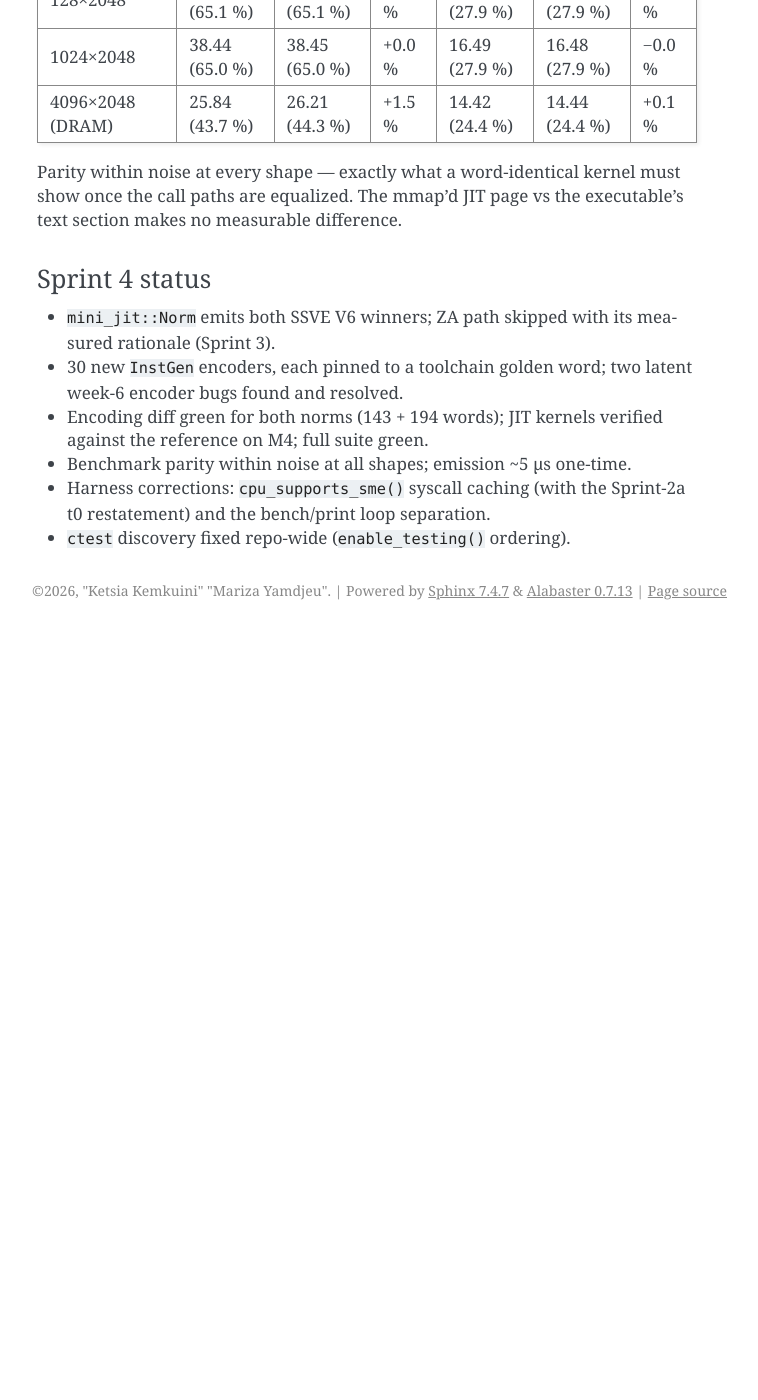
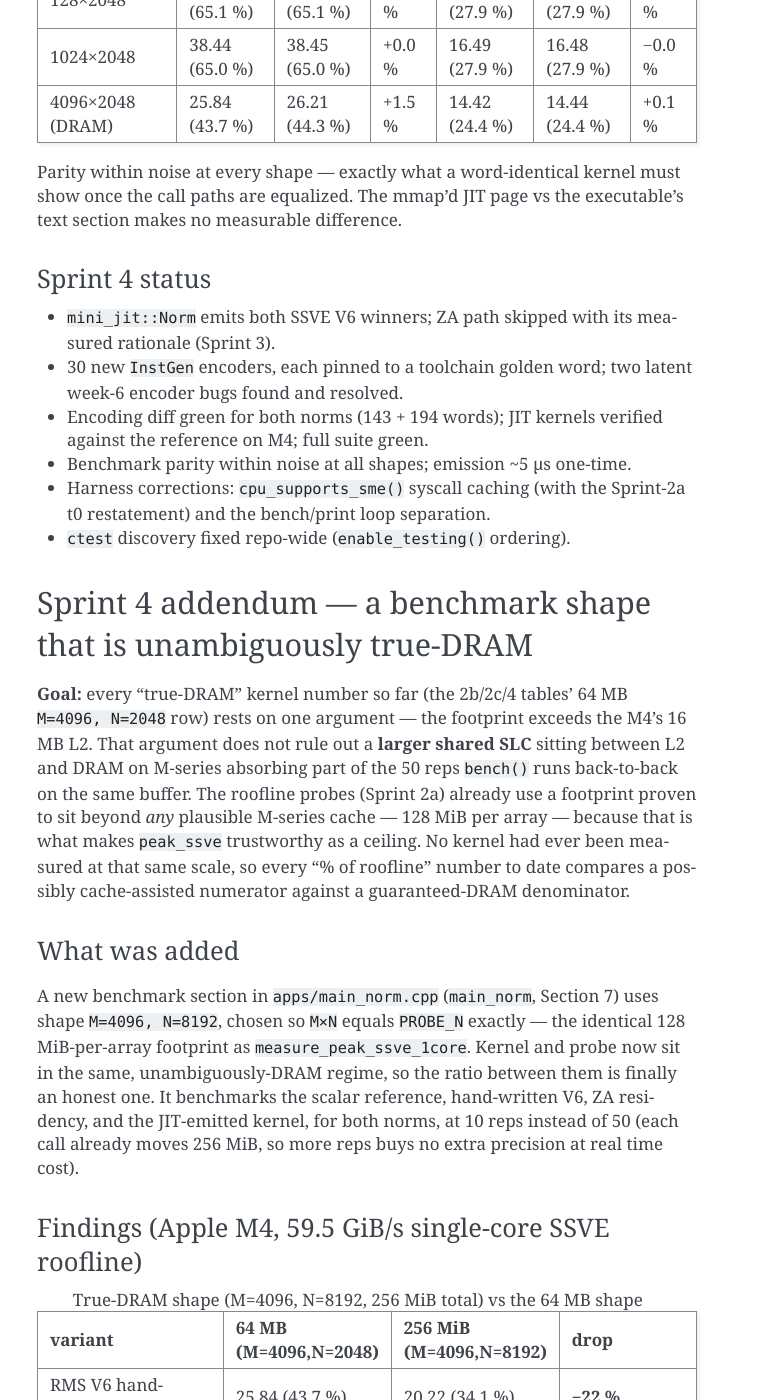
Before and after one commit to kets01/MLC-Project, a Sphinx documentation site: the page built from docs/source/weeks/project_norm.rst, in a window 1280 px wide and 1400 px high, scrolled down 32453 px. Shown: the whole window, without its empty margins (383-1141 px from the left). Built offline with Sphinx 7.4.7, drawn with Linux system fonts in a browser that asks for light colours; before the commit the page ends 33083 px from its top, so only the background shows below that; some of the changed text lies outside the part shown.

Commit message:
docs(norm): document true-DRAM benchmark findings and 64 MB shape correction

```diff
--- a/docs/source/weeks/project_norm.rst
+++ b/docs/source/weeks/project_norm.rst
@@ -1784,3 +1784,106 @@
 - Harness corrections: ``cpu_supports_sme()`` syscall caching (with the
   Sprint-2a t0 restatement) and the bench/print loop separation.
 - ``ctest`` discovery fixed repo-wide (``enable_testing()`` ordering).
+
+Sprint 4 addendum — a benchmark shape that is unambiguously true-DRAM
+-----------------------------------------------------------------------
+
+**Goal:** every "true-DRAM" kernel number so far (the 2b/2c/4 tables' 64 MB
+``M=4096, N=2048`` row) rests on one argument — the footprint exceeds the
+M4's 16 MB L2. That argument does not rule out a **larger shared SLC**
+sitting between L2 and DRAM on M-series absorbing part of the 50 reps
+``bench()`` runs back-to-back on the same buffer. The roofline probes
+(Sprint 2a) already use a footprint proven to sit beyond *any* plausible
+M-series cache — 128 MiB per array — because that is what makes ``peak_ssve``
+trustworthy as a ceiling. No kernel had ever been measured at that same
+scale, so every "% of roofline" number to date compares a possibly
+cache-assisted numerator against a guaranteed-DRAM denominator.
+
+What was added
+~~~~~~~~~~~~~~~
+
+A new benchmark section in ``apps/main_norm.cpp`` (``main_norm``, Section 7)
+uses shape ``M=4096, N=8192``, chosen so ``M×N`` equals ``PROBE_N`` exactly —
+the identical 128 MiB-per-array footprint as ``measure_peak_ssve_1core``.
+Kernel and probe now sit in the same, unambiguously-DRAM regime, so the
+ratio between them is finally an honest one. It benchmarks the scalar
+reference, hand-written V6, ZA residency, and the JIT-emitted kernel, for
+both norms, at 10 reps instead of 50 (each call already moves 256 MiB, so
+more reps buys no extra precision at real time cost).
+
+Findings (Apple M4, 59.5 GiB/s single-core SSVE roofline)
+~~~~~~~~~~~~~~~~~~~~~~~~~~~~~~~~~~~~~~~~~~~~~~~~~~~~~~~~~~
+
+.. list-table:: True-DRAM shape (M=4096, N=8192, 256 MiB total) vs the 64 MB shape
+   :header-rows: 1
+   :widths: 22 16 16 16
+
+   * - variant
+     - 64 MB (M=4096,N=2048)
+     - 256 MiB (M=4096,N=8192)
+     - drop
+   * - RMS V6 hand-written
+     - 25.84 (43.7 %)
+     - 20.22 (34.1 %)
+     - **−22 %**
+   * - RMS V6 JIT-emitted
+     - 26.21 (44.3 %)
+     - 20.26 (34.2 %)
+     - **−23 %**
+   * - LN V6 hand-written
+     - 14.42 (24.4 %)
+     - 13.12 (22.2 %)
+     - **−9 %**
+   * - LN V6 JIT-emitted
+     - 14.44 (24.4 %)
+     - 13.13 (22.2 %)
+     - **−9 %**
+
+The **64 MB shape was still partially cache-assisted** — a real, measurable
+gap, not noise. RMSNorm drops further than LayerNorm (−22 % vs −9 %): RMSNorm
+is the more bandwidth-sensitive kernel (2R+1W, less FP work per byte), so it
+is more exposed when cache assistance is removed; LayerNorm's extra
+arithmetic per byte already keeps it closer to compute-bound, so losing the
+cache assist costs it less.
+
+ZA residency and JIT parity both replicate at the new scale:
+
+.. list-table:: ZA vs V6, true-DRAM shape (M=4096, N=8192)
+   :header-rows: 1
+
+   * - norm
+     - V6 GiB/s
+     - ZA GiB/s
+     - ZA vs V6
+   * - RMSNorm
+     - 20.22
+     - 10.06
+     - **−50 %**
+   * - LayerNorm
+     - 13.12
+     - 7.41
+     - **−44 %**
+
+Both are ``N=8192 > 4·SVL=64``, so ZA runs its streaming fallback (no
+ZA-resident fast path) — this extends the Sprint-3 fallback-vs-V6 comparison
+(previously only measured up to N=2048, where the loss was 28–35 % for
+RMSNorm and 11–12 % for LayerNorm) to a much larger N deeper in the DRAM
+regime, where the gap widens further for both norms. The JIT ties
+hand-written within noise (RMS +0.2 %, LN +0.1 %) — parity holds at this
+scale too, as expected from the encoding-diff guarantee (Sprint 4).
+
+Sprint 4 addendum status
+~~~~~~~~~~~~~~~~~~~~~~~~~
+
+- **Benchmark:** ``main_norm`` Section 7 added; shape matches ``PROBE_N``
+  exactly (128 MiB/array); scalar reference, V6, ZA, and JIT all measured
+  for both norms.
+- **Finding:** the 64 MB shape used throughout Sprints 2b/2c/4 understated
+  the true-DRAM cost by 9–23 % (LayerNorm/RMSNorm respectively) — recorded
+  here as a correction to the existing tables' "true-DRAM" framing, in the
+  same spirit as the Sprint-2b residency correction and the Sprint-4 syscall
+  correction above.
+- **No kernel or build changes** — measurement-only addition; all existing
+  ablation tables and their conclusions stand as the correct comparison
+  *among variants at that shape*, only the "is 64 MB really DRAM" premise is
+  revised.
```
